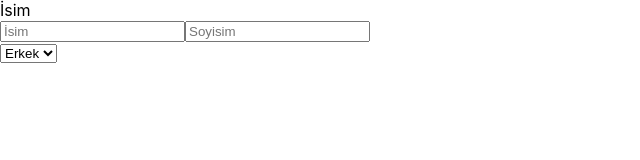
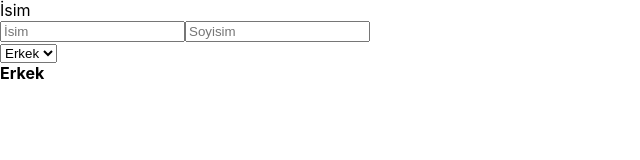
Before and after one commit to ebubekirdgn/React, a React (Create React App) app in the folder FirstApp/my-app/: page / in a window 1280 px wide. Shown: the top 160 px of the page, without its empty margins (0-640 px from the left). Built offline with nearby package versions, Linux system fonts and the light colour scheme.

Commit message:
Form state

```diff
--- a/FirstApp/my-app/src/components/Form.js
+++ b/FirstApp/my-app/src/components/Form.js
@@ -3,6 +3,7 @@
  function Form() {
     const [name,setName] = useState("");
     const [surname,setSurname] = useState("");
+    const [gender,setGender] = useState("0");
 
    return (
      <div>
@@ -17,10 +18,15 @@
             </strong>
         </div>
         <div>
-            <select>
-                <option>Erkek</option>
-                <option>Kadın</option>
+            <select value={gender} onChange={(event)=> setGender(event.target.value)}>
+                <option value="0" >Erkek</option>
+                <option value="1" >Kadın</option>
             </select>
+        </div>
+        <div>
+            <strong>
+                {gender ==='0' ? "Erkek" : "Kadın"}
+            </strong>
         </div>
 
     </div>
```
